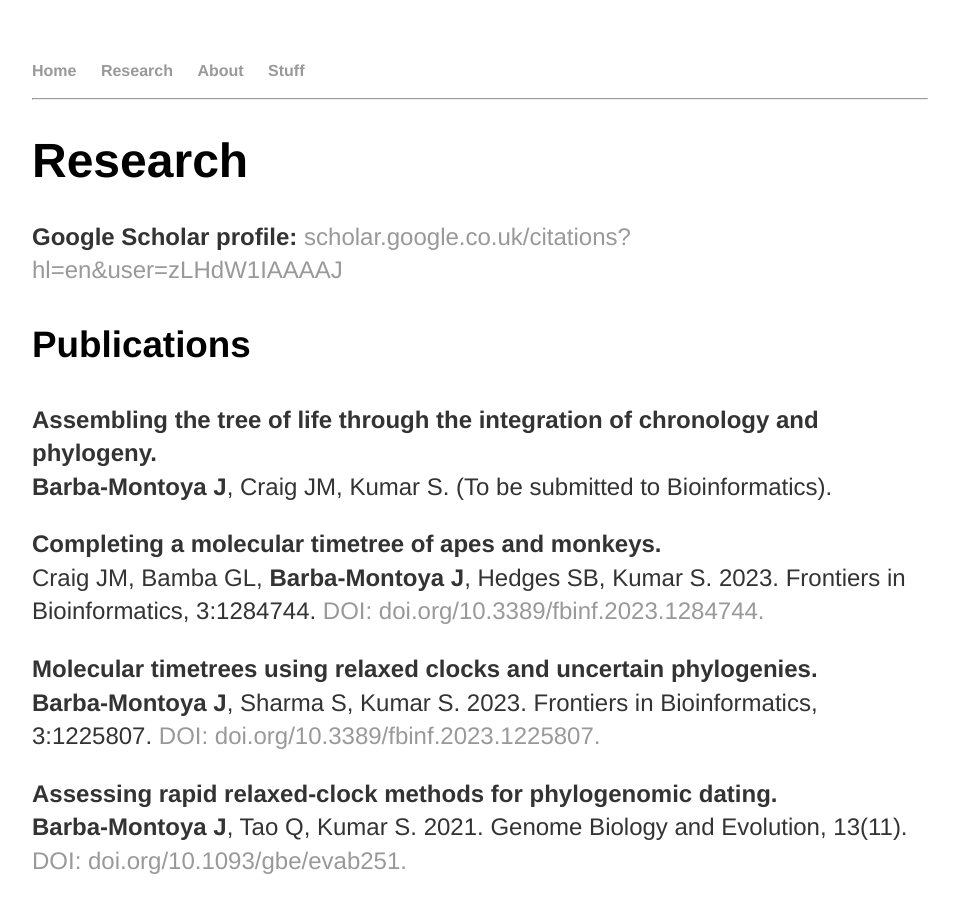
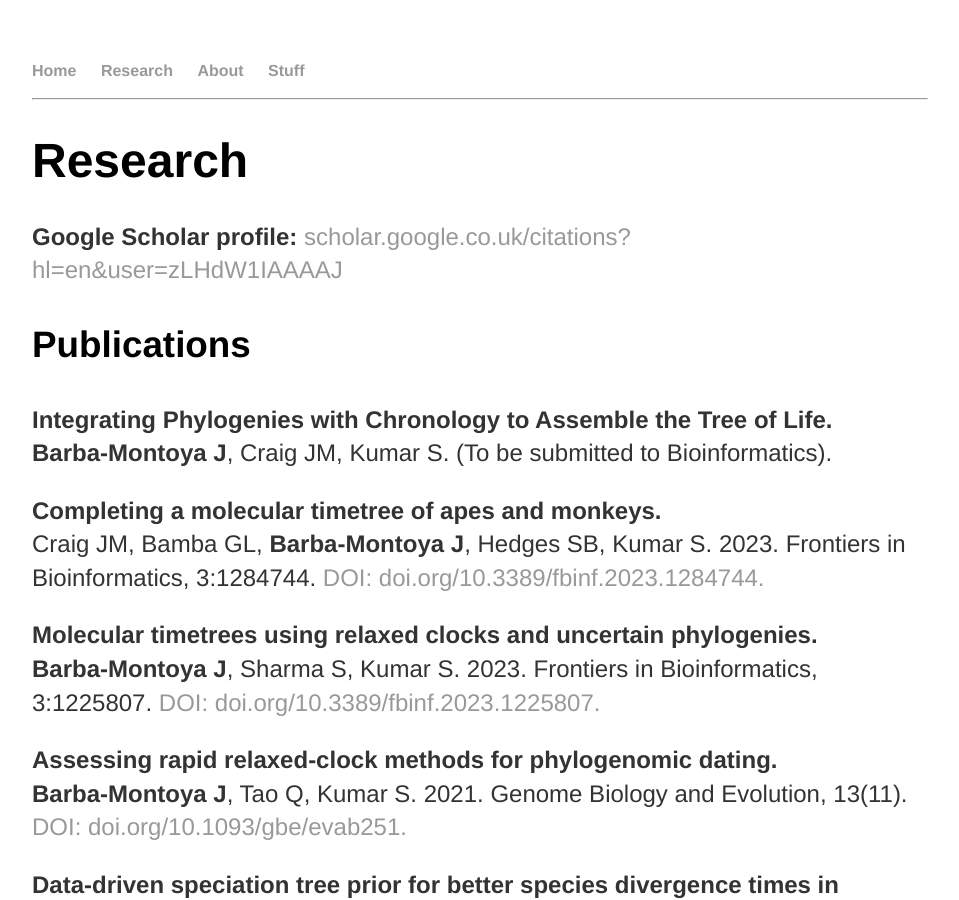
Before and after one commit to josebarbamontoya/josebarbamontoya.github.io, a Jekyll site: the page built from research/index.html, in a window 1280 px wide and 900 px high. Shown: the whole window, without its empty margins (160-1119 px from the left). Built offline with Jekyll 4.4.1, drawn with Linux system fonts in a browser that asks for light colours.

Commit message:
Update index.html

```diff
--- a/research/index.html
+++ b/research/index.html
@@ -8,7 +8,7 @@ title: Jose Barba-Montoya
 					<p><b>Google Scholar profile:</b><a href="https://scholar.google.co.uk/citations?hl=en&user=zLHdW1IAAAAJ"> scholar.google.co.uk/citations?hl=en&user=zLHdW1IAAAAJ</a></p>
 					<h3>Publications</h3>
 
-<p><b>Assembling the tree of life through the integration of chronology and phylogeny.</b><br>
+<p><b>Integrating Phylogenies with Chronology to Assemble the Tree of Life.</b><br>
 <b>Barba-Montoya J</b>, Craig JM, Kumar S. (To be submitted to Bioinformatics).
 
 <p><b>Completing a molecular timetree of apes and monkeys.</b><br>
```
